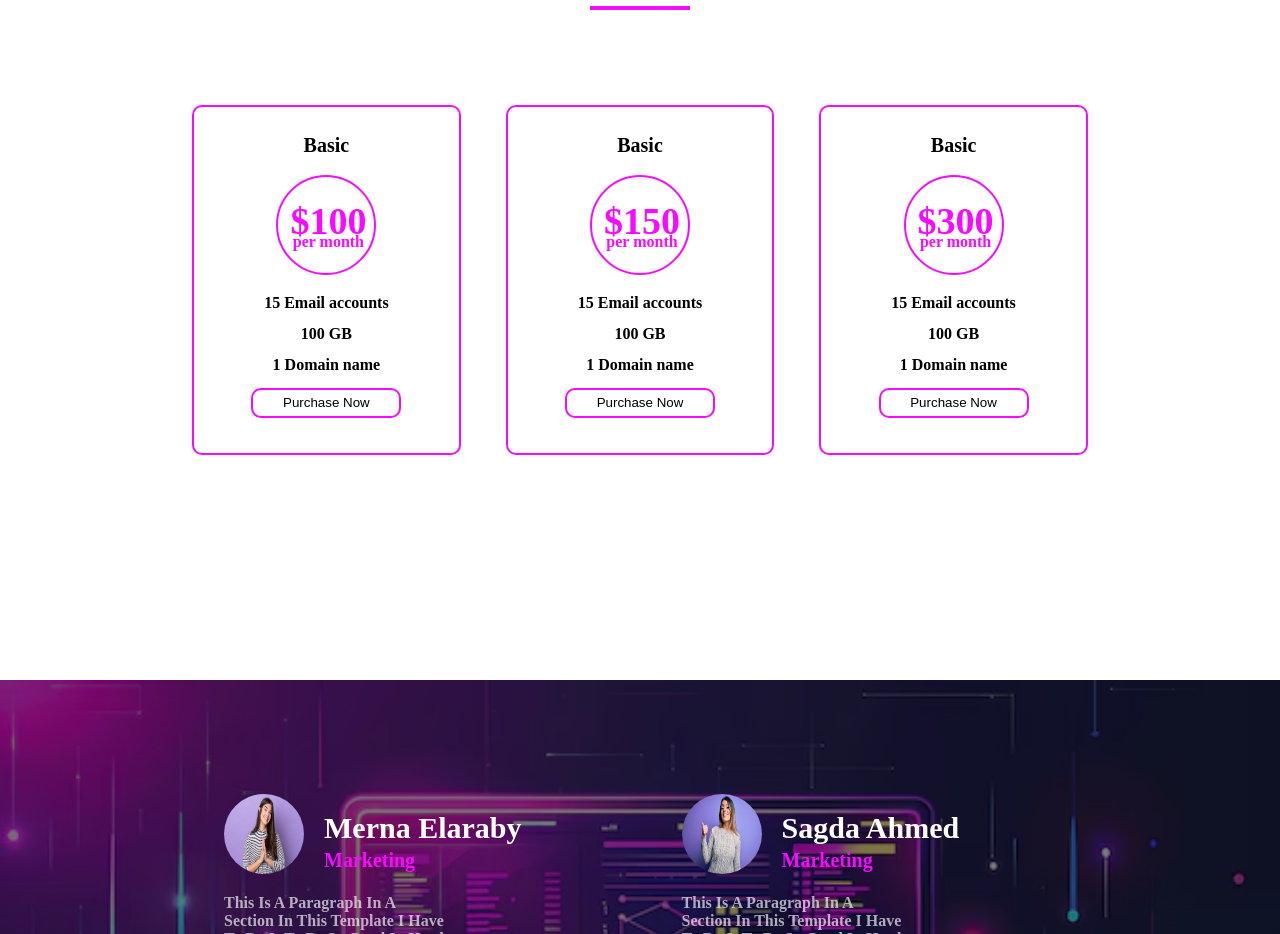
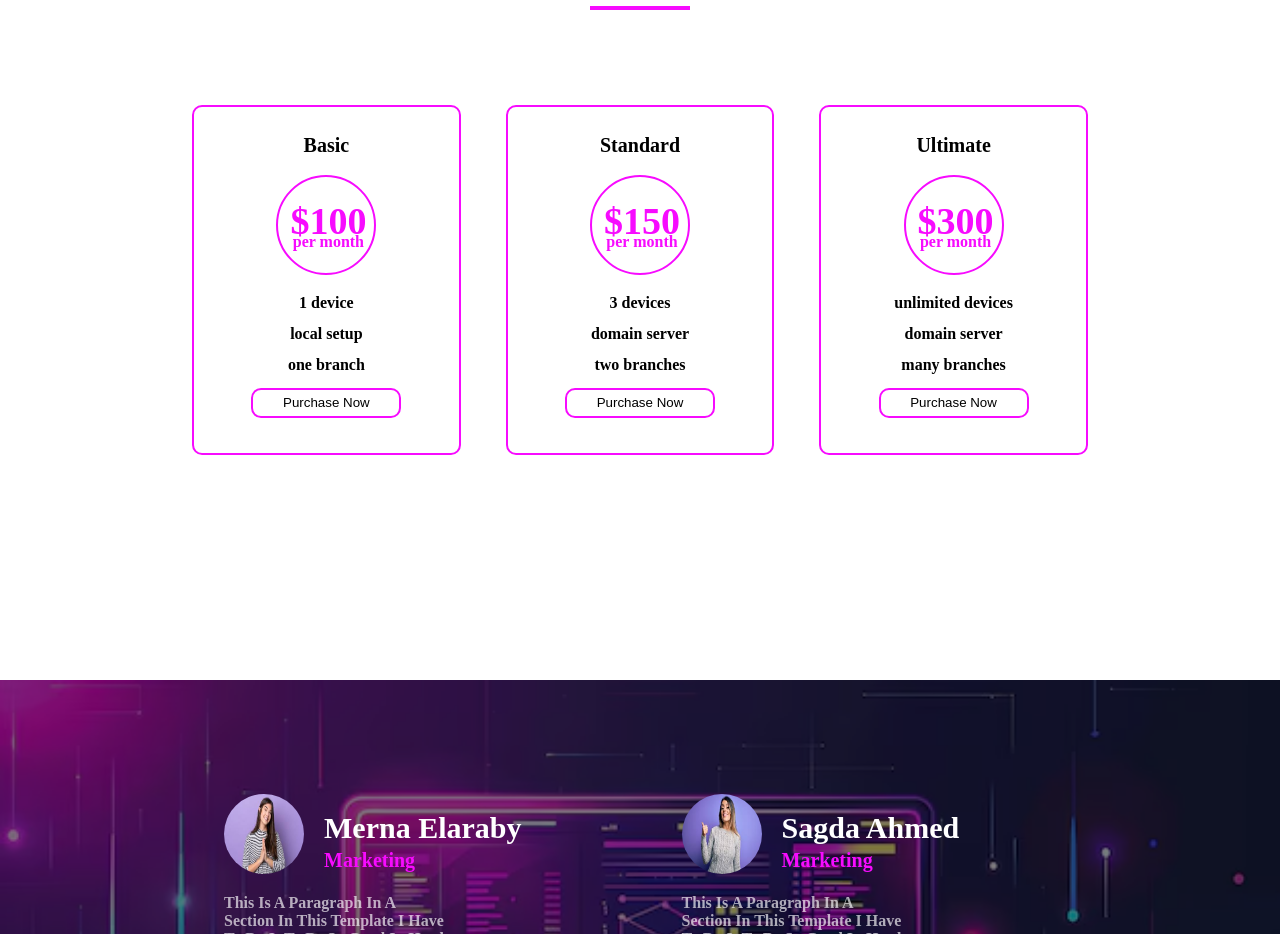
Before and after one commit to ahossam17/Droable, a plain HTML site: page index.html in a window 1280 px wide. Shown: the part 4520-5454 px from the top of the page. Drawn offline with Linux system fonts and the light colour scheme.

Commit message:
index modified2

```diff
--- a/index.html
+++ b/index.html
@@ -226,33 +226,33 @@
                                         <h3>$100</h3><p>per month</p>
                                    </div><!-- /price-text -->
                               </div><!-- /price -->
-                              <p class=""><strong>15 Email accounts</strong></p>
-                              <p class=""><strong>100 GB</strong></p>
-                              <p class=""><strong>1 Domain name</strong></p>
+                              <p class=""><strong>1 device</strong></p>
+                              <p class=""><strong>local setup</strong></p>
+                              <p class=""><strong>one branch</strong></p>
                               <button >Purchase Now</button>
                          </div><!-- /pricing-item -->
                          <div class="pricing-item pricing-item-center">
-                              <h3 class="plan">basic</h3>
+                              <h3 class="plan">standard</h3>
                               <div class="price">
                                    <div class="price-text">
                                         <h3>$150</h3><p>per month</p>
                                    </div><!-- /price-text -->
                               </div><!-- /price -->
-                              <p class=""><strong>15 Email accounts</strong></p>
-                              <p class=""><strong>100 GB</strong></p>
-                              <p class=""><strong>1 Domain name</strong></p>
+                              <p class=""><strong>3 devices</strong></p>
+                              <p class=""><strong>domain server</strong></p>
+                              <p class=""><strong>two branches</strong></p>
                               <button >Purchase Now</button>
                          </div><!-- /pricing-item -->
                          <div class="pricing-item">
-                              <h3 class="plan">basic</h3>
+                              <h3 class="plan">ultimate</h3>
                               <div class="price">
                                    <div class="price-text">
                                         <h3>$300</h3><p>per month</p>
                                    </div><!-- /price-text -->
                               </div><!-- /price -->
-                              <p class=""><strong>15 Email accounts</strong></p>
-                              <p class=""><strong>100 GB</strong></p>
-                              <p class=""><strong>1 Domain name</strong></p>
+                              <p class=""><strong>unlimited devices</strong></p>
+                              <p class=""><strong>domain server</strong></p>
+                              <p class=""><strong>many branches</strong></p>
                               <button >Purchase Now</button>
                          </div><!-- /pricing-item -->
                     </div><!-- /container -->
```
